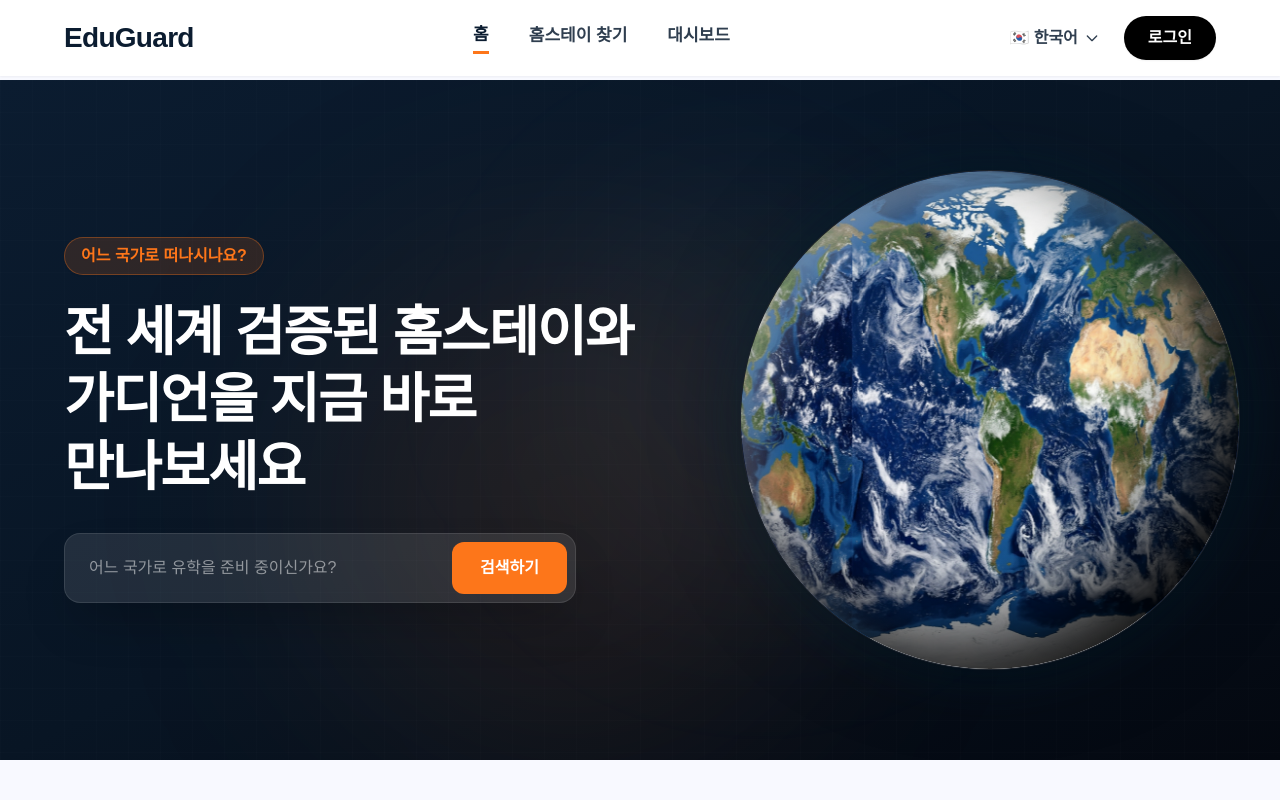
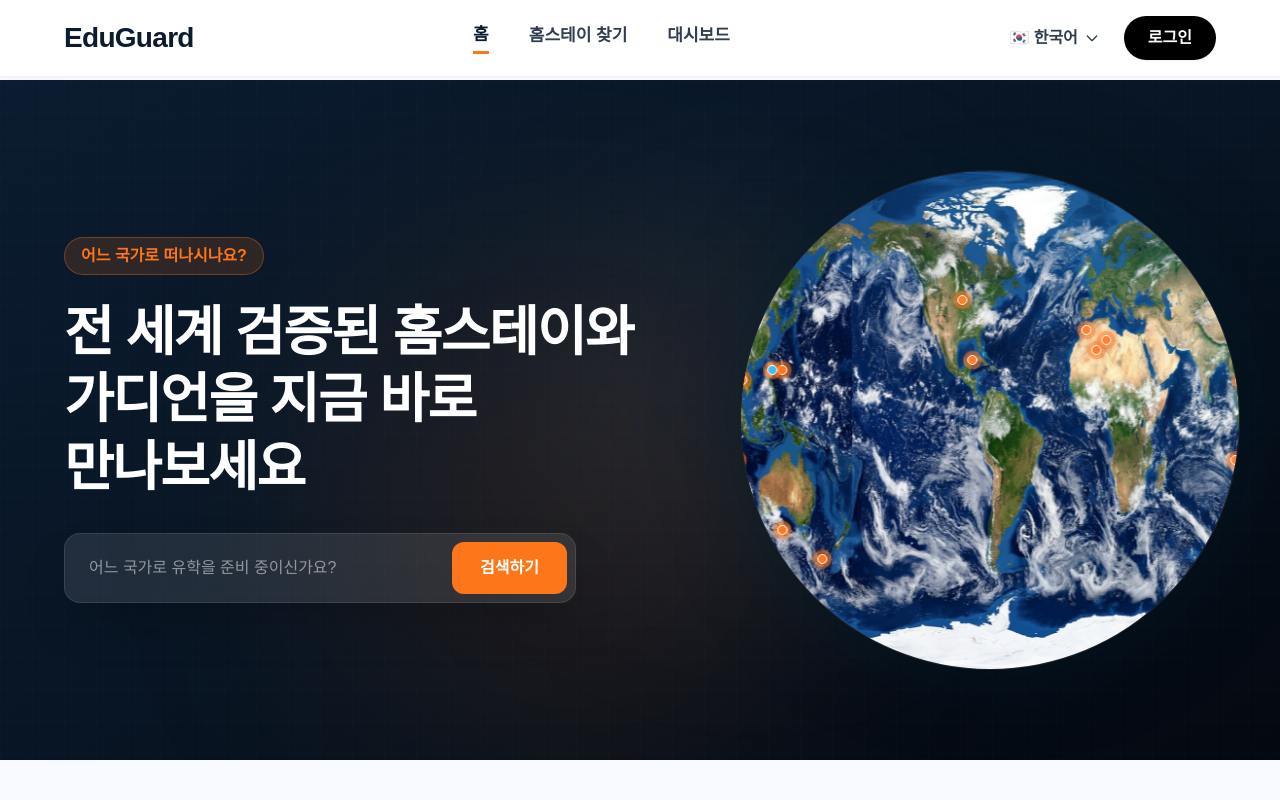
Before and after one commit to timbach9741-wq/Homestay, a React (Vite) app: page / in a window 1280 px wide. Shown: the top 800 px of the page. Built offline with nearby package versions, Linux system fonts and the light colour scheme; a web font is replaced by a local one.

Commit message:
feat: 지구본 위에 호버 및 클릭 가능한 국가별 핀과 프리미엄 툴팁 HUD 구현

```diff
--- a/src/pages/Home.tsx
+++ b/src/pages/Home.tsx
@@ -1,3 +1,4 @@
+import { useState } from 'react';
 import { useNavigate } from 'react-router-dom';
 import { useLanguage } from '../context/LanguageContext';
 
@@ -19,9 +20,24 @@ const COUNTRIES = [
   { id: 'other', code: 'un', img: '/images/countries/other.jpg' }
 ];
 
+const GLOBE_PINS = [
+  { id: 'canada', name: '캐나다', code: 'ca', x: '22%', y: '26%' },
+  { id: 'us', name: '미국', code: 'us', x: '24%', y: '38%' },
+  { id: 'uk', name: '영국', code: 'gb', x: '47%', y: '32%' },
+  { id: 'france', name: '프랑스', code: 'fr', x: '49%', y: '36%' },
+  { id: 'germany', name: '독일', code: 'de', x: '51%', y: '34%' },
+  { id: 'japan', name: '일본', code: 'jp', x: '86%', y: '40%' },
+  { id: 'china', name: '중국', code: 'cn', x: '78%', y: '42%' },
+  { id: 'singapore', name: '싱가포르', code: 'sg', x: '77%', y: '58%' },
+  { id: 'australia', name: '호주', code: 'au', x: '86%', y: '72%' },
+  { id: 'nz', name: '뉴질랜드', code: 'nz', x: '94%', y: '78%' },
+  { id: 'korea', name: '대한민국', code: 'kr', x: '84%', y: '40%', isHost: true }
+];
+
 const Home = () => {
   const navigate = useNavigate();
   const { t } = useLanguage();
+  const [hoveredPin, setHoveredPin] = useState<any>(null);
 
   return (
     <main className="pt-20">
@@ -68,10 +84,25 @@ const Home = () => {
               {/* Outer Atmosphere Glow */}
               <div className="absolute -inset-4 rounded-full bg-sky-500/10 blur-[25px] opacity-75 group-hover/globe:opacity-100 transition-opacity duration-1000"></div>
 
+              {/* Floating Tooltip HUD */}
+              <div className={`absolute top-[-65px] left-1/2 -translate-x-1/2 bg-surface-container-lowest/95 backdrop-blur-md border border-white/20 px-4 py-2 rounded-2xl shadow-[0_10px_30px_rgba(0,0,0,0.5)] flex items-center gap-3 z-50 transition-all duration-300 pointer-events-none ${hoveredPin ? 'opacity-100 translate-y-0 scale-100' : 'opacity-0 translate-y-2 scale-95'}`}>
+                {hoveredPin && (
+                  <>
+                    <img src={`https://flagcdn.com/${hoveredPin.code}.svg`} alt={`${hoveredPin.name} 국기`} className="w-6 h-auto rounded-[2px] shadow-sm" />
+                    <div className="flex flex-col text-left">
+                      <span className="text-sm font-sans font-bold text-on-surface leading-none mb-0.5">{hoveredPin.name}</span>
+                      <span className="text-[10px] font-sans text-secondary-container font-semibold tracking-tight">
+                        {hoveredPin.isHost ? '출발 국가 (Home)' : '클릭하여 유학 정보 보기 ➔'}
+                      </span>
+                    </div>
+                  </>
+                )}
+              </div>
+
               {/* Spinning Globe Sphere (Larger Size: 500px on desktop) */}
               <div className="relative w-[300px] h-[300px] sm:w-[380px] sm:h-[380px] md:w-[460px] md:h-[460px] lg:w-[500px] lg:h-[500px] rounded-full overflow-hidden shadow-[0_0_80px_0_rgba(0,0,0,0.5)] border border-white/10 bg-[#040b15] aspect-square flex items-center justify-center">
                 {/* 3D Sphere Shading Overlay */}
-                <div className="absolute inset-0 rounded-full z-30 pointer-events-none shadow-[inset_-40px_-40px_90px_0_rgba(0,0,0,0.95),inset_20px_20px_40px_0_rgba(255,255,255,0.4),0_0_0_1px_rgba(255,255,255,0.08)]"></div>
+                <div className="absolute inset-0 rounded-full z-35 pointer-events-none shadow-[inset_-40px_-40px_90px_0_rgba(0,0,0,0.95),inset_20px_20px_40px_0_rgba(255,255,255,0.4),0_0_0_1px_rgba(255,255,255,0.08)]"></div>
 
                 {/* Soft Inner Glow (Atmosphere-like Depth) */}
                 <div className="absolute inset-0 rounded-full z-20 pointer-events-none bg-gradient-to-tr from-transparent via-sky-500/5 to-sky-400/25 mix-blend-screen opacity-90"></div>
@@ -79,8 +110,52 @@ const Home = () => {
                 {/* Spinning Map Layer */}
                 <div className="absolute inset-0 flex items-center justify-center pointer-events-none">
                   <div className="flex w-[200%] h-full shrink-0 animate-spin-globe">
-                    <div className="w-1/2 h-full bg-[url('/images/earth-texture.png')] bg-[length:100%_100%] bg-no-repeat"></div>
-                    <div className="w-1/2 h-full bg-[url('/images/earth-texture.png')] bg-[length:100%_100%] bg-no-repeat"></div>
+                    {/* Copy 1 */}
+                    <div className="w-1/2 h-full bg-[url('/images/earth-texture.png')] bg-[length:100%_100%] bg-no-repeat relative">
+                      {GLOBE_PINS.map((pin) => (
+                        <button
+                          key={pin.id}
+                          onClick={() => {
+                            if (!pin.isHost) {
+                              navigate(`/country/${pin.id}`);
+                            }
+                          }}
+                          onMouseEnter={() => setHoveredPin(pin)}
+                          onMouseLeave={() => setHoveredPin(null)}
+                          style={{ left: pin.x, top: pin.y }}
+                          className="absolute -translate-x-1/2 -translate-y-1/2 group/pin cursor-pointer focus:outline-none pointer-events-auto z-40"
+                        >
+                          {/* Pulsing glow ring */}
+                          <span className="absolute -inset-2.5 rounded-full bg-secondary-container/30 scale-0 group-hover/pin:scale-100 transition-transform duration-300 pointer-events-none"></span>
+                          <span className="absolute w-3.5 h-3.5 -left-0.5 -top-0.5 rounded-full bg-secondary-container opacity-75 animate-ping pointer-events-none"></span>
+                          {/* Solid dot */}
+                          <span className={`relative block w-2.5 h-2.5 rounded-full border border-white shadow-[0_0_8px_rgba(253,118,26,0.8)] group-hover/pin:scale-125 transition-all duration-300 ${pin.isHost ? 'bg-sky-400' : 'bg-secondary-container'}`}></span>
+                        </button>
+                      ))}
+                    </div>
+                    {/* Copy 2 */}
+                    <div className="w-1/2 h-full bg-[url('/images/earth-texture.png')] bg-[length:100%_100%] bg-no-repeat relative">
+                      {GLOBE_PINS.map((pin) => (
+                        <button
+                          key={`${pin.id}-copy`}
+                          onClick={() => {
+                            if (!pin.isHost) {
+                              navigate(`/country/${pin.id}`);
+                            }
+                          }}
+                          onMouseEnter={() => setHoveredPin(pin)}
+                          onMouseLeave={() => setHoveredPin(null)}
+                          style={{ left: pin.x, top: pin.y }}
+                          className="absolute -translate-x-1/2 -translate-y-1/2 group/pin cursor-pointer focus:outline-none pointer-events-auto z-40"
+                        >
+                          {/* Pulsing glow ring */}
+                          <span className="absolute -inset-2.5 rounded-full bg-secondary-container/30 scale-0 group-hover/pin:scale-100 transition-transform duration-300 pointer-events-none"></span>
+                          <span className="absolute w-3.5 h-3.5 -left-0.5 -top-0.5 rounded-full bg-secondary-container opacity-75 animate-ping pointer-events-none"></span>
+                          {/* Solid dot */}
+                          <span className={`relative block w-2.5 h-2.5 rounded-full border border-white shadow-[0_0_8px_rgba(253,118,26,0.8)] group-hover/pin:scale-125 transition-all duration-300 ${pin.isHost ? 'bg-sky-400' : 'bg-secondary-container'}`}></span>
+                        </button>
+                      ))}
+                    </div>
                   </div>
                 </div>
               </div>
```
